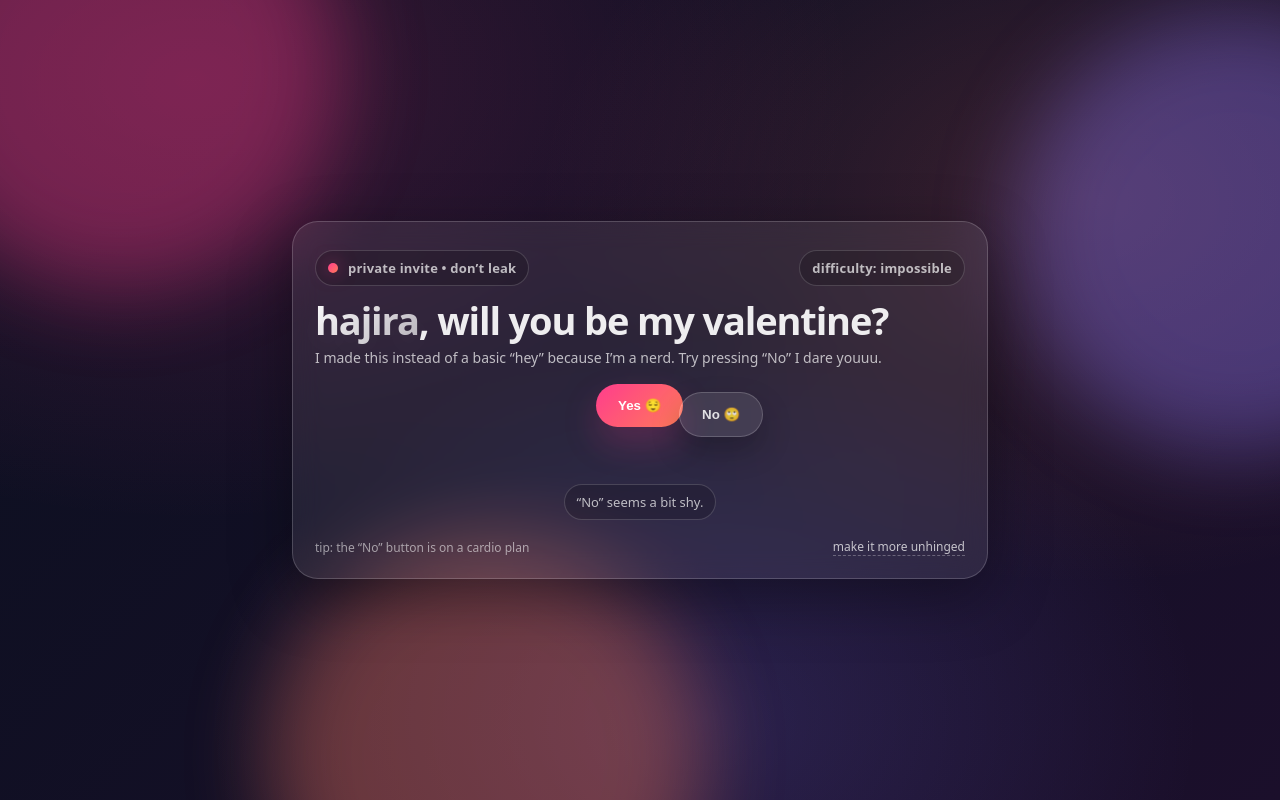
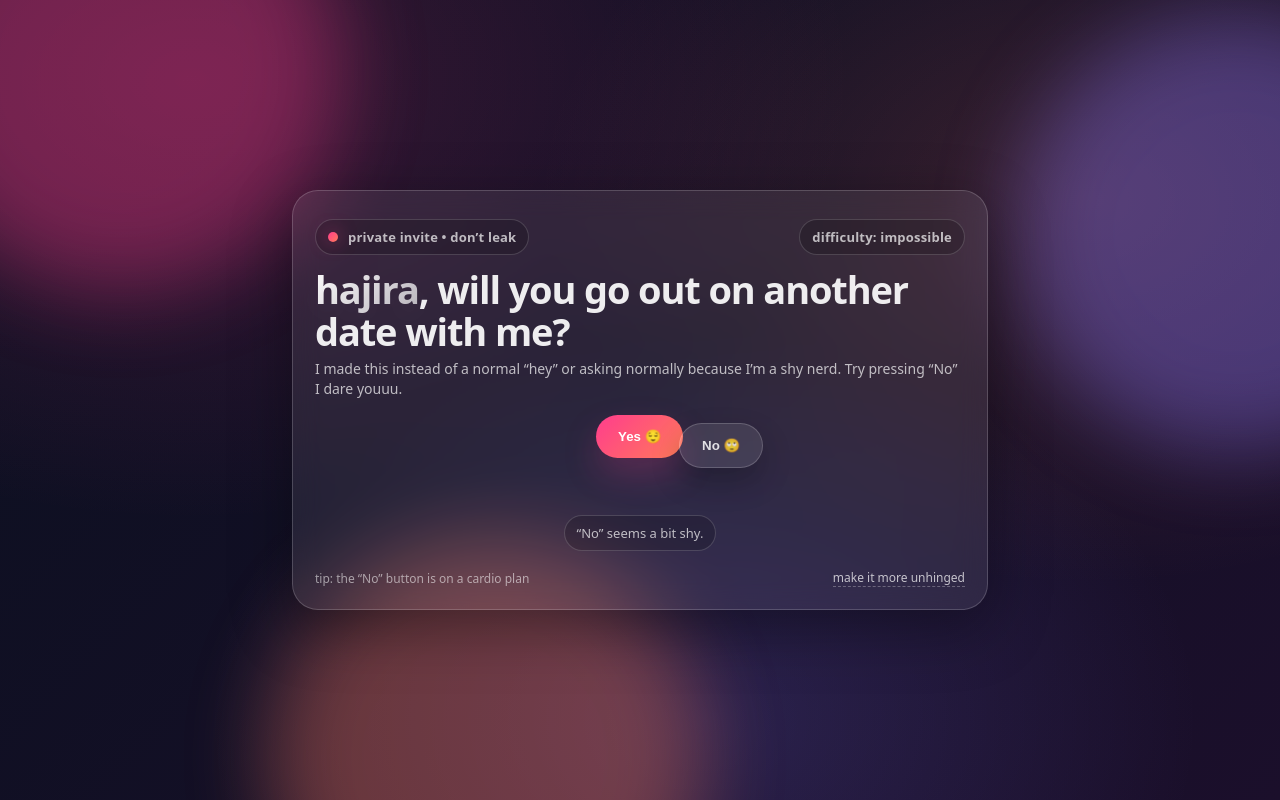
Before and after one commit to sammainframeforexstocks/dontclickhajira, a plain HTML site: page index.html in a window 1280 px wide. Drawn offline with Linux system fonts and the light colour scheme.

Commit message:
Update index.html

```diff
--- a/index.html
+++ b/index.html
@@ -335,9 +335,9 @@
 
       <!-- ASK SCREEN -->
       <div id="ask">
-        <div class="title"><span class="name" id="name">Hajira</span>, will you be my valentine?</div>
+        <div class="title"><span class="name" id="name">Hajira</span>, will you go out on another date with me?</div>
         <div class="subtitle">
-          I made this instead of a basic “hey” because I’m a nerd.
+          I made this instead of a normal “hey” or asking normally because I’m a shy nerd.
           Try pressing “No” I dare youuu.
         </div>
 
```
